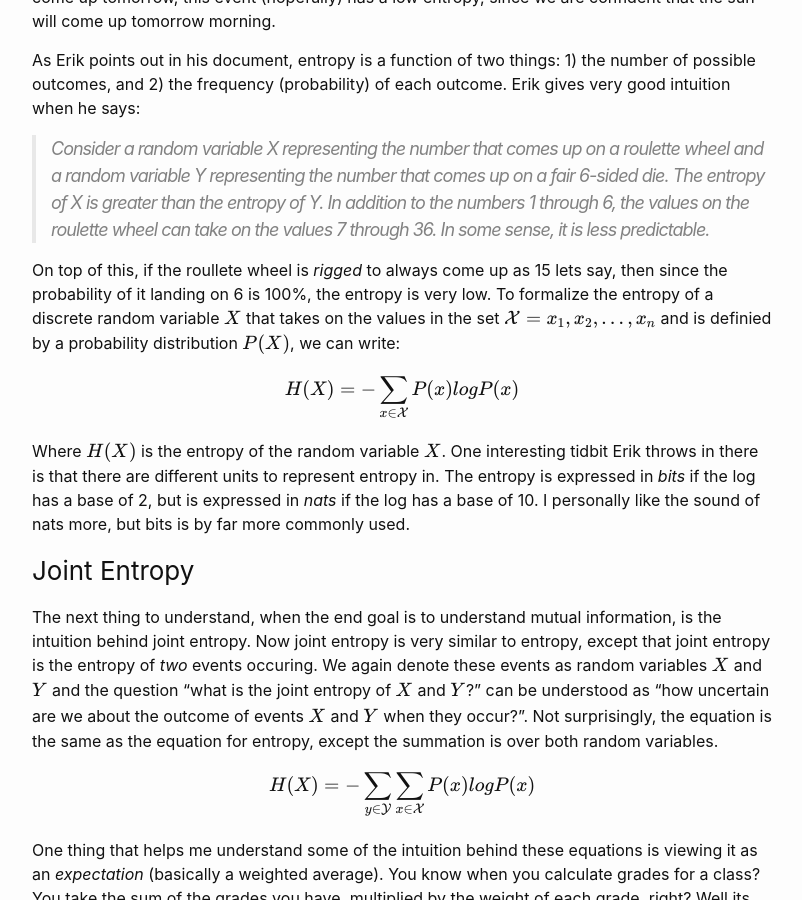
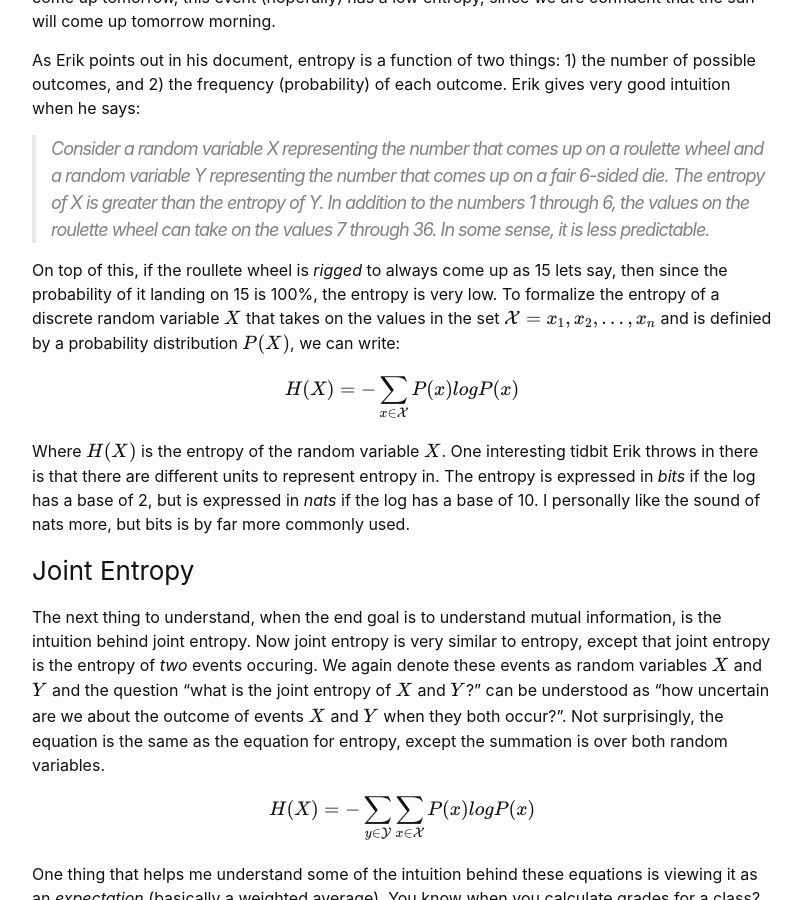
Before and after one commit to MKowal2/MKowal4.github.io, a Jekyll site: the page built from _posts/2020-01-19-Entropy-and-Mutual-Information:-A-Brief-Review.md, in a window 1280 px wide and 900 px high, scrolled down 860 px. Shown: the whole window, without its empty margins (238-1040 px from the left). Built offline with Jekyll 4.4.1, drawn with Linux system fonts in a browser that asks for light colours; formulas are drawn with MathJax 3.

Commit message:
Update 2020-01-19-Entropy-and-Mutual-Information:-A-Brief-Review.md

```diff
--- a/_posts/2020-01-19-Entropy-and-Mutual-Information:-A-Brief-Review.md
+++ b/_posts/2020-01-19-Entropy-and-Mutual-Information:-A-Brief-Review.md
@@ -19,7 +19,7 @@ As Erik points out in his document, entropy is a function of two things: 1) the
 
 >  Consider a random variable X representing the number that comes up on a roulette wheel and a random variable Y representing the number that comes up on a fair 6-sided die. The entropy of X is greater than the entropy of Y. In addition to the numbers 1 through 6, the values on the roulette wheel can take on the values 7 through 36. In some sense, it is less predictable.
 
-On top of this, if the roullete wheel is *rigged* to always come up as 15 lets say, then since the probability of it landing on 6 is 100%, the entropy is very low. To formalize the entropy of a discrete random variable $X$ that takes on the values in the set $\mathcal{X} = \{x_1, x_2, ..., x_n\}$ and is definied by a probability distribution $P(X)$, we can write:
+On top of this, if the roullete wheel is *rigged* to always come up as 15 lets say, then since the probability of it landing on 15 is 100%, the entropy is very low. To formalize the entropy of a discrete random variable $X$ that takes on the values in the set $\mathcal{X} = \{x_1, x_2, ..., x_n\}$ and is definied by a probability distribution $P(X)$, we can write:
 
 \begin{equation}
 H(X)=-\sum_{x\in \mathcal{X}}P(x)logP(x)
@@ -30,7 +30,7 @@ Where $H(X)$ is the entropy of the random variable $X$. One interesting tidbit E
 
 ### Joint Entropy
 
-The next thing to understand, when the end goal is to understand mutual information, is the intuition behind joint entropy. Now joint entropy is very similar to entropy, except that joint entropy is the entropy of *two* events occuring. We again denote these events as random variables $X$ and $Y$ and the question "what is the joint entropy of $X$ and $Y$?" can be understood as "how uncertain are we about the outcome of events $X$ and $Y$ when they occur?". Not surprisingly, the equation is the same as the equation for entropy, except the summation is over both random variables.
+The next thing to understand, when the end goal is to understand mutual information, is the intuition behind joint entropy. Now joint entropy is very similar to entropy, except that joint entropy is the entropy of *two* events occuring. We again denote these events as random variables $X$ and $Y$ and the question "what is the joint entropy of $X$ and $Y$?" can be understood as "how uncertain are we about the outcome of events $X$ and $Y$ when they both occur?". Not surprisingly, the equation is the same as the equation for entropy, except the summation is over both random variables.
 
 \begin{equation}
 H(X)=-\sum_{y \in \mathcal{Y}}\sum_{x\in \mathcal{X}}P(x)logP(x)
```
